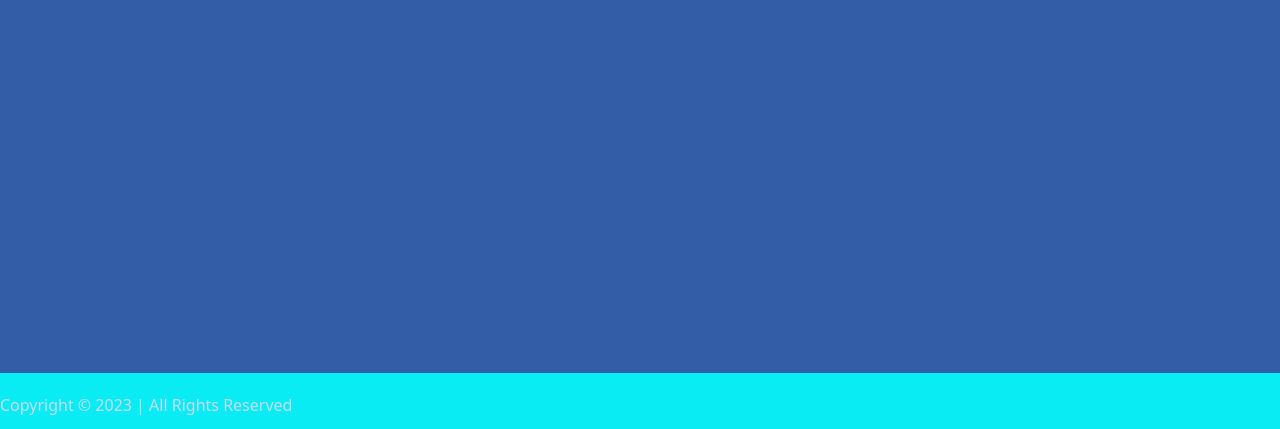
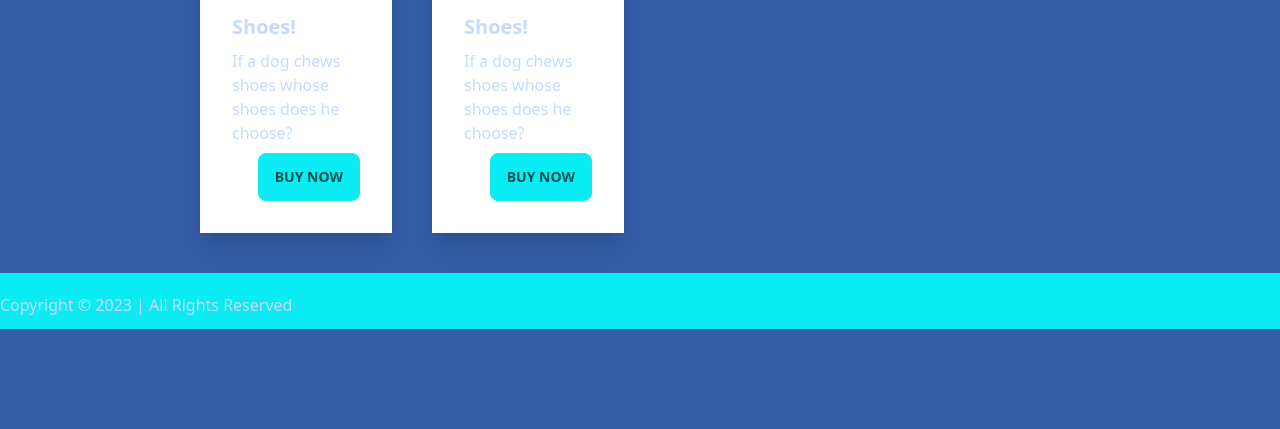
Before and after one commit to priyulau/d12-daisyui, a plain HTML site: page products.html in a window 1280 px wide. Shown: the part 371-800 px from the top of the page. Drawn offline with nearby package versions, Linux system fonts and the light colour scheme.

Commit message:
Fixed tanks page formatting, adding to products page

```diff
--- a/products.html
+++ b/products.html
@@ -10,7 +10,6 @@
         <div class="w-10 rounded-full ring ring-primary ring-offset-base-100 ring-offset-2">
           <img src="avatar.jpg"/>
         </div>
-      </div>
     </header>
     <!--This is the BEGINNING navigation menu bar on the left side-->
     <main class="grid grid-flow-col auto-cols-max">
@@ -43,14 +42,39 @@
             Products</a></li>
         </ul><br>
     <!--This is the END of the navigation menu bar-->
+    </div> <!--KEEP, this closes off one column and starts the next-->
+    <div class="flex flex-row gap-10 m-10"> <!--KEEP, this starts the next column / main body-->
+    <!--Beginning of card-->
+    <div class="card bg-base-100 shadow-xl w-48">
+      <figure><img src="avatar.jpg" alt="Shoes" class=""/></figure>
+      <div class="card-body bg-white">
+        <h2 class="card-title">Shoes!</h2>
+        <p>If a dog chews shoes whose shoes does he choose?</p>
+        <div class="card-actions justify-end">
+          <button class="btn btn-primary">Buy Now</button>
+        </div>
+      </div>
     </div>
+    <!--End of card-->
 
-    </main>
+    <!--Beginning of card-->
+      <div class="card bg-base-100 shadow-xl w-48">
+          <figure><img src="avatar.jpg" alt="Shoes" class=""/></figure>
+          <div class="card-body bg-white">
+            <h2 class="card-title">Shoes!</h2>
+            <p>If a dog chews shoes whose shoes does he choose?</p>
+            <div class="card-actions justify-end">
+              <button class="btn btn-primary">Buy Now</button>
+            </div>
+          </div>
+      </div>
+      <!--End of card-->
 
 
+      </div> <!--Designates the end of the column / main body-->
+</main>
 
-
-    <footer class="w-full bg-primary h-14 py-5 absolute bottom-0">
+    <footer class="w-full bg-primary h-14 py-5">
       Copyright © 2023 | All Rights Reserved
     </footer>
 </body>
```
Also changed, not shown: tanks.html (+2 -9 lines).
